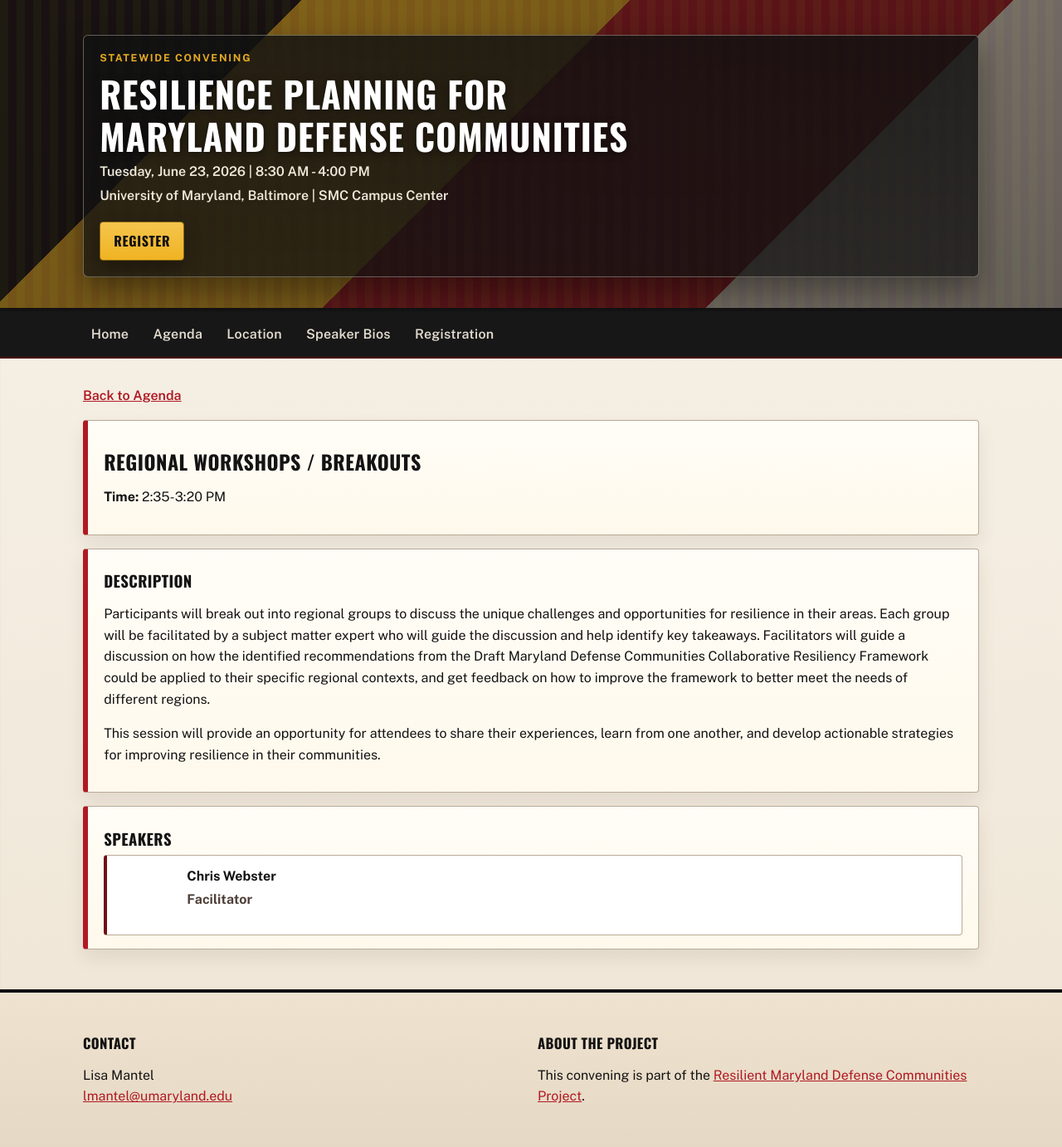
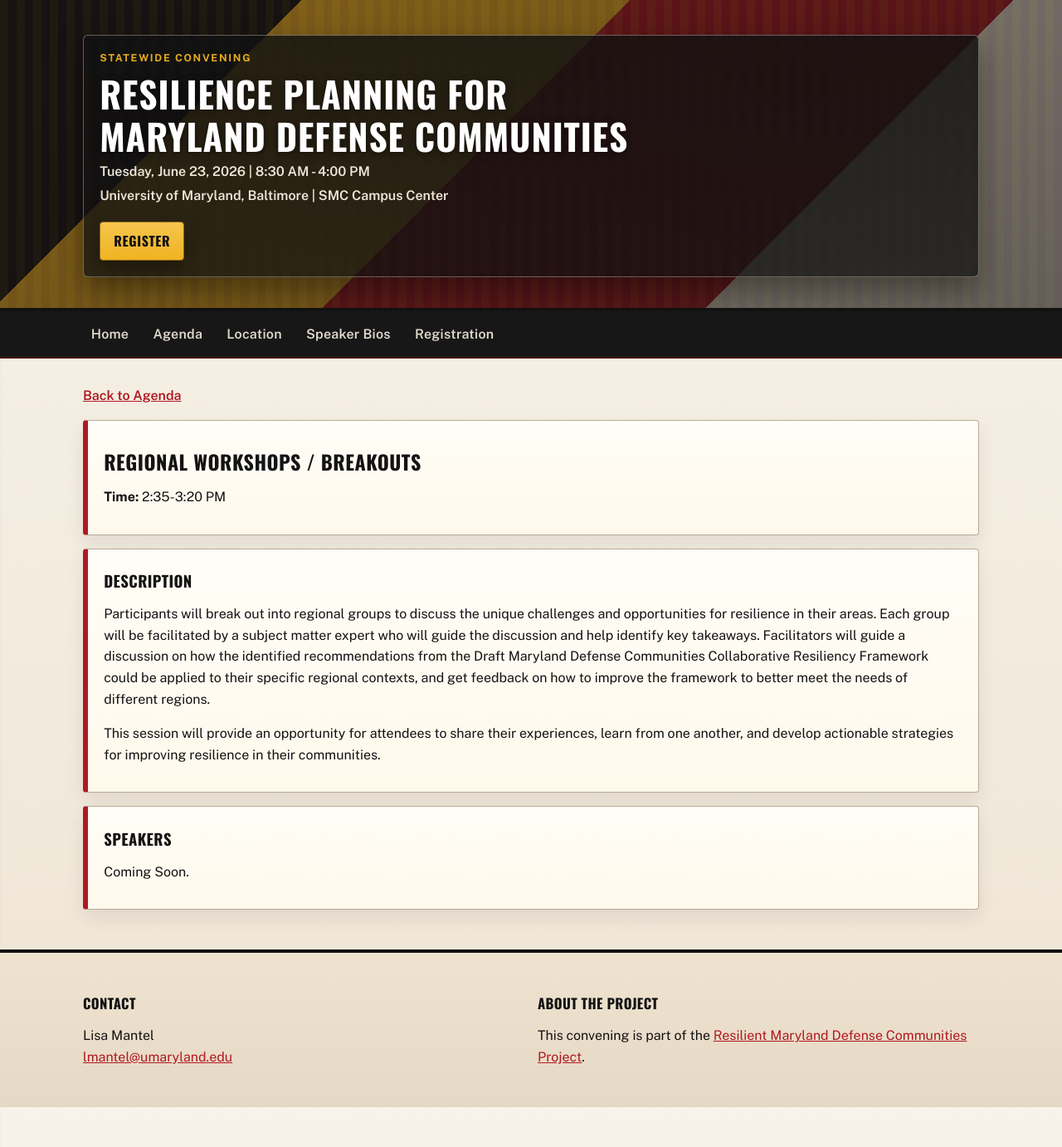
Before and after one commit to christophersw/convening_website, a Jekyll site: the page built from sessions/regional-workshops-breakouts.md, in a window 1280 px wide. Shown: the whole page at 83% size. Built offline with Jekyll 4.4.1, drawn with Linux system fonts in a browser that asks for light colours; after the commit the page ends 1334 px from its top, so only the background shows below that.

Commit message:
remove speaker details from regional workshops session

```diff
--- a/sessions/regional-workshops-breakouts.md
+++ b/sessions/regional-workshops-breakouts.md
@@ -4,9 +4,6 @@ title: Regional Workshops / Breakouts
 permalink: /agenda/sessions/regional-workshops-breakouts/
 session_title: Regional Workshops / Breakouts
 session_time: 2:35-3:20 PM
-speakers:
-  - name: Chris Webster
-    role: Facilitator
 ---
 
 Participants will break out into regional groups to discuss the unique challenges and opportunities for resilience in their areas. Each group will be facilitated by a subject matter expert who will guide the discussion and help identify key takeaways. Facilitators will guide a discussion on how the identified recommendations from the Draft Maryland Defense Communities Collaborative Resiliency Framework could be applied to their specific regional contexts, and get feedback on how to improve the framework to better meet the needs of different regions.
```
